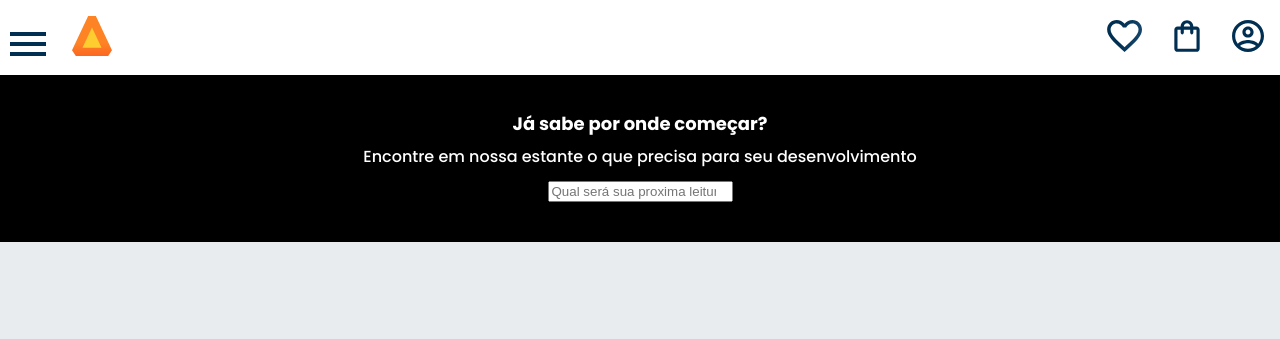
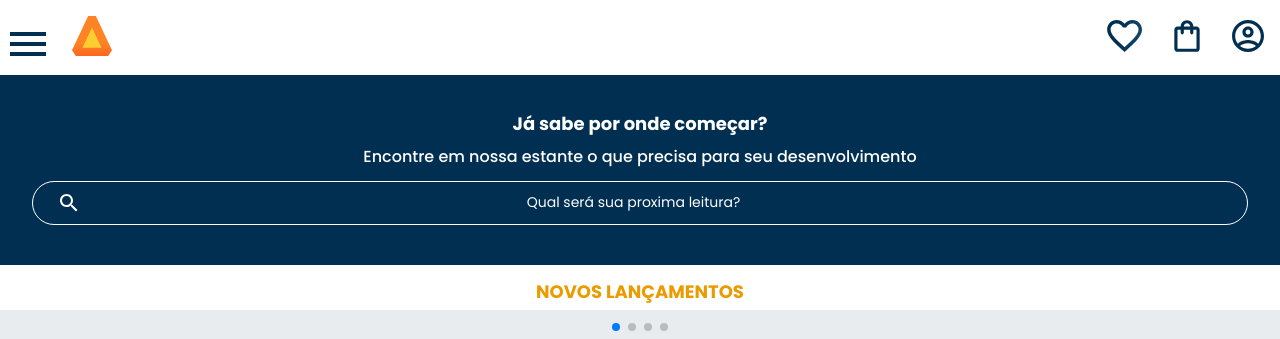
Before and after one commit to Eldsonwalker/responsividademobile, a plain HTML site: page index.html in a window 1280 px wide. Shown: the top 339 px of the page. Drawn offline with nearby package versions, Linux system fonts and the light colour scheme.

Commit message:
adicionado carrossel com swiperjs

```diff
--- a/index.html
+++ b/index.html
@@ -4,8 +4,11 @@
     <meta charset="UTF-8">
     <meta name="viewport" content="width=device-width, initial-scale=1.0">
     <link rel="stylesheet" href="./reset.css">
+    <link rel="stylesheet" href="https://cdn.jsdelivr.net/npm/swiper@11/swiper-bundle.min.css"/>
     <link rel="stylesheet" href="./styles.css">
     <link rel="stylesheet" href="./styles/header.css">
+    <link rel="stylesheet" href="./styles/banner.css">
+    <link rel="stylesheet" href="./styles/carrosel.css">
     <link rel="preconnect" href="https://fonts.googleapis.com">
     <link rel="preconnect" href="https://fonts.gstatic.com" crossorigin>
     <link href="https://fonts.googleapis.com/css2?family=Inter:wght@100..900&family=Poppins:ital,wght@0,100;0,200;0,300;0,400;0,500;0,600;0,700;0,800;0,900;1,100;1,200;1,300;1,400;1,500;1,600;1,700;1,800;1,900&display=swap" rel="stylesheet">
@@ -49,5 +52,42 @@
         <p class="banner__texto">Encontre em nossa estante o que precisa para seu desenvolvimento</p>
         <input type="search" class="banner__pesquisa" placeholder="Qual será sua proxima leitura?">
     </section>
+    <section class="carrosel">
+        <h2 class="carrosel__titulo">Novos Lançamentos</h2>
+        <!-- Slider main container -->
+        <div class="swiper">
+            <!-- Additional required wrapper -->
+            <!-- If we need pagination -->
+            <div class="swiper-pagination"></div>
+
+            <div class="swiper-wrapper">
+                <!-- Slides -->
+                <div class="swiper-slide"><img src="./assets/ApacheKafka.svg" alt="Livro sobre apache kafka e spring boot da alura"></div>
+                <div class="swiper-slide"><img src="./assets/Liderança.svg" alt="Livro sobre liderança em design da alura books"></div>
+                <div class="swiper-slide"><img src="./assets/Javascript.svg" alt="Livro sobre javascript assertivo da alurabooks"></div>
+                <div class="swiper-slide"><img src="./assets/Guia Front-end.svg" alt="Livro guia front end"></div>
+                <div class="swiper-slide"><img src="./assets/Portugol.svg" alt="Livro sobre portugol"></div>
+                <div class="swiper-slide"><img src="./assets/Acessibilidade.svg" alt="Livro sobre acessibilidade"></div>
+            </div>
+
+
+            <!-- If we need navigation buttons -->
+            <div class="swiper-button-prev"></div>
+            <div class="swiper-button-next"></div>
+
+        </div>
+    </section>
+
+    <script src="https://cdn.jsdelivr.net/npm/swiper@11/swiper-bundle.min.js"></script>
+    <script>
+        const swiper = new Swiper('.swiper', {
+            spaceBetween: 10,
+            slidesPerView: 3,
+            pagination: {
+                el: '.swiper-pagination',
+                type: 'bullets',
+            },
+        });
+    </script>
 </body>
 </html>
--- a/styles.css
+++ b/styles.css
@@ -1,5 +1,6 @@
 @import url("styles/header.css");
 @import url("styles/banner.css");
+@import url("styles/carrosel.css");
 
 :root {
     --cor-de-fundo: #E8ECEE;
--- a/styles/banner.css
+++ b/styles/banner.css
@@ -1,6 +1,6 @@
 @import url("../styles.css");
 .banner {
-    background: black;
+    background: #002f52;
     color: var(--branco);
     text-align: center;
     padding: 2.5em 2em;
@@ -15,3 +15,22 @@
     font-weight: 500;
     margin: 1em 0;
 }
+
+.banner__pesquisa {
+    background-color: transparent;
+    border: 1px solid var(--branco);
+    color: var(--branco);
+    border-radius: 24px;
+    padding: 1em;
+    width: 100%;
+}
+
+.banner__pesquisa::placeholder {
+    font-family: var(--fonte-principal);
+    font-size: 14px;
+    font-weight: 400;
+    text-align: center;
+    color: var(--branco);
+    background: url("../assets/Lupa.svg") no-repeat;
+    background-position: 1em;
+}
--- /dev/null
+++ b/styles/carrosel.css
@@ -0,0 +1,24 @@
+.carrosel__titulo {
+    color: var(--laranja);
+    background-color: var(--branco);
+    text-align: center;
+    text-transform: uppercase;
+    font-size: 18px;
+    font-weight: 700;
+    padding: 1em 0 0.5em 0;
+}
+
+.swiper-slide img {
+    width: 100%;
+}
+
+
+.swiper-button-prev,
+.swiper-button-next {
+    display: none;
+}
+
+.swiper-pagination {
+    position: initial;
+    margin: 0.5em 0;
+}
```
Also changed, not shown: styles/header.css (line endings or trailing spaces).
